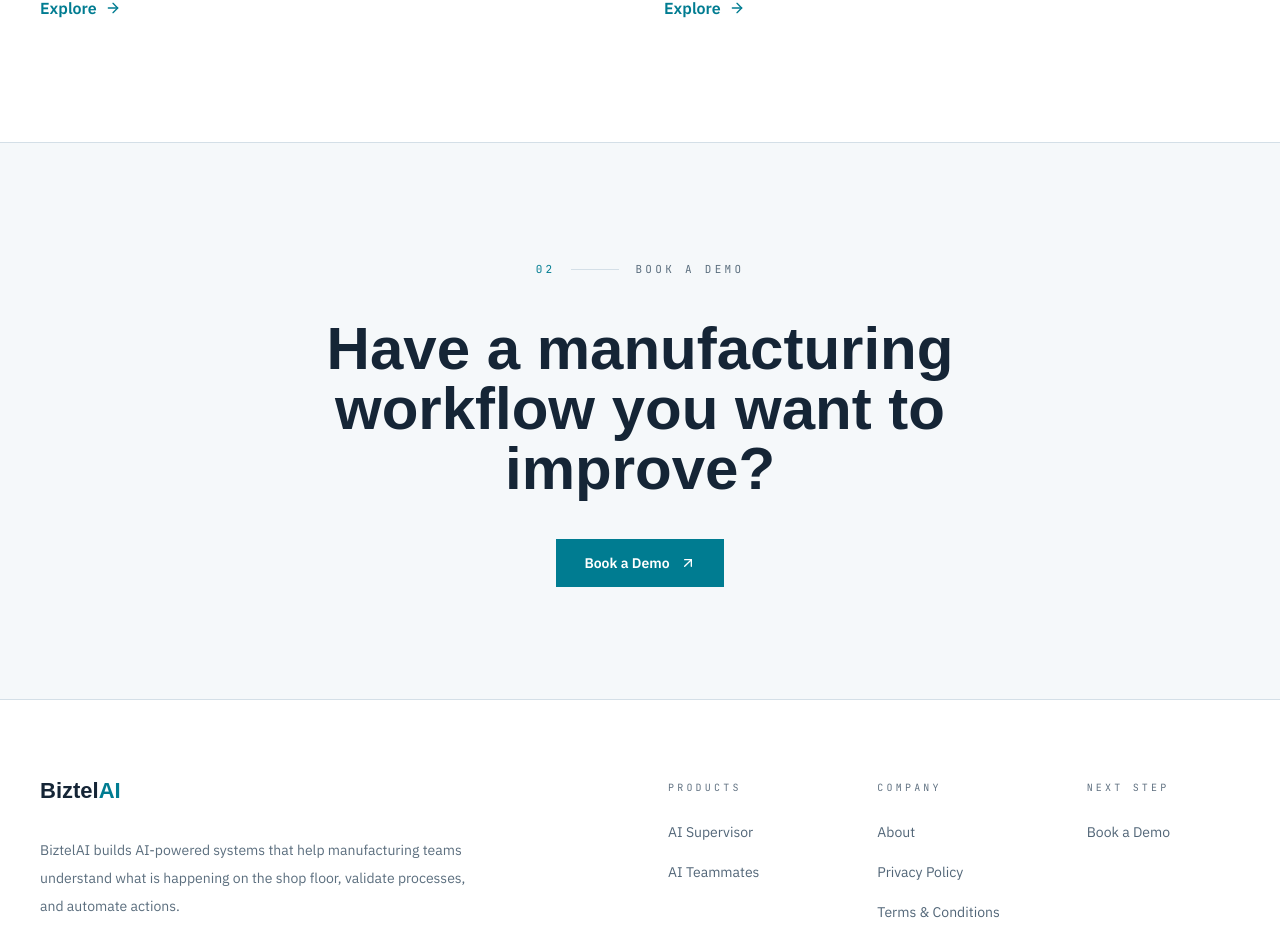
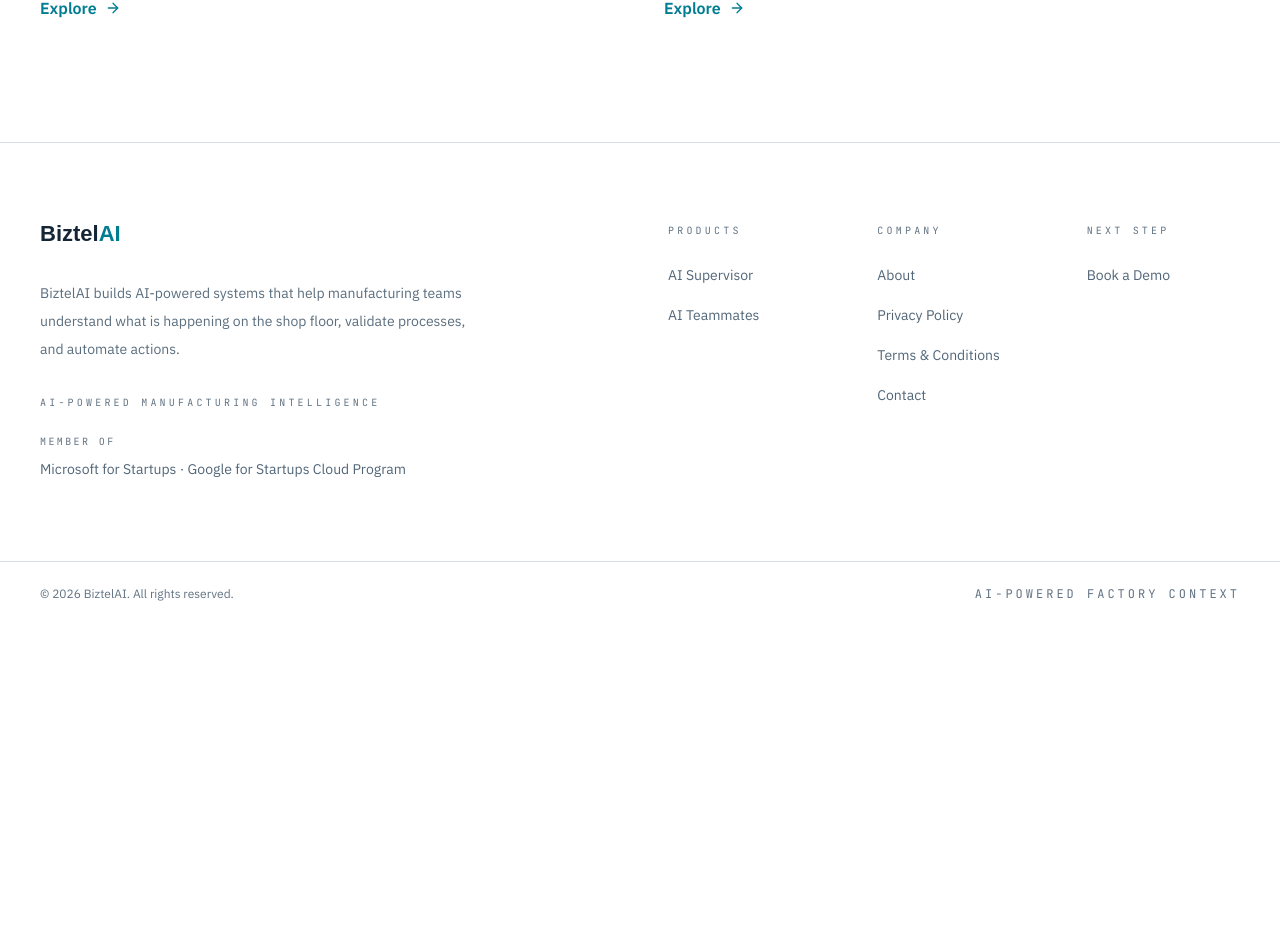
Before and after one commit to samarth-biztel/Biztel-AI, a Next.js app: page / in a window 1280 px wide. Shown: the part 1475-2415 px from the top of the page. After the commit the page ends 2101 px from the top, so only its background shows below. Built offline with nearby package versions, Linux system fonts and the light colour scheme; a web font is replaced by a local one.

Commit message:
Remove homepage closing demo section

```diff
--- a/src/app/page.tsx
+++ b/src/app/page.tsx
@@ -4,7 +4,6 @@
 import { Footer } from '@/components/Footer';
 import { Hero } from '@/components/home/Hero';
 import { Products } from '@/components/home/Products';
-import { BookDemo } from '@/components/home/BookDemo';
 import { useSiteNavigation } from '@/hooks/useSiteNavigation';
 
 export default function HomePage() {
@@ -15,7 +14,6 @@
       <main>
         <Hero onNavigate={navigate} />
         <Products />
-        <BookDemo compact chapterNumber="02" onNavigate={navigate} />
       </main>
       <Footer onNavigate={navigate} />
     </div>
```
